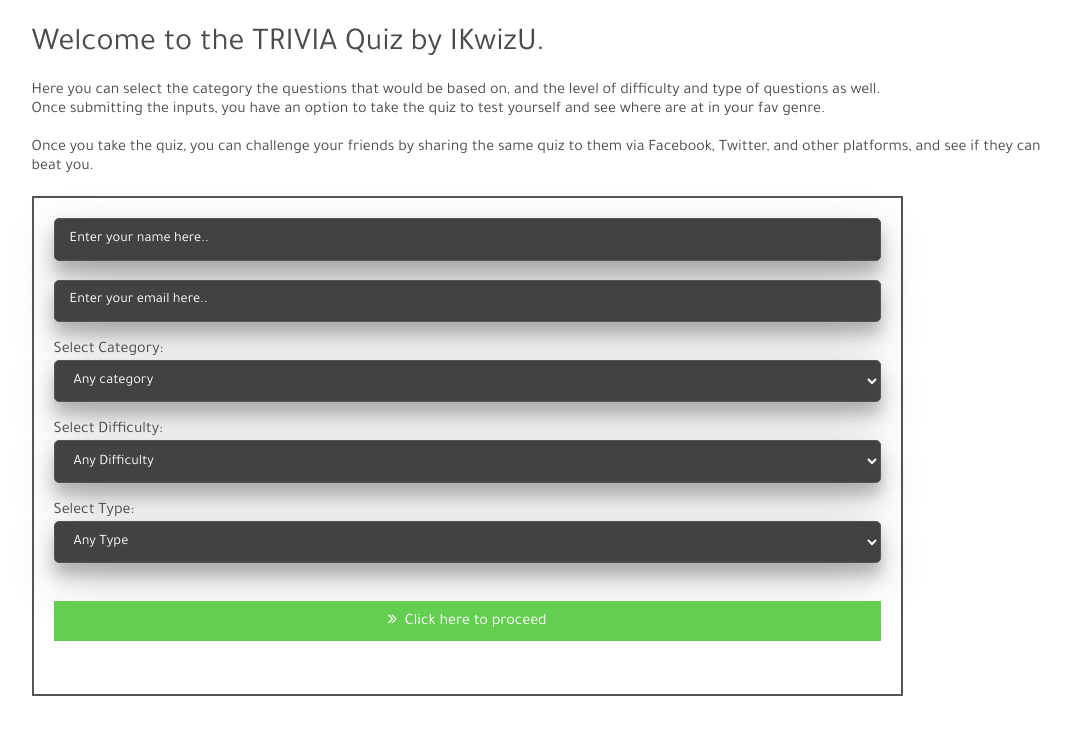
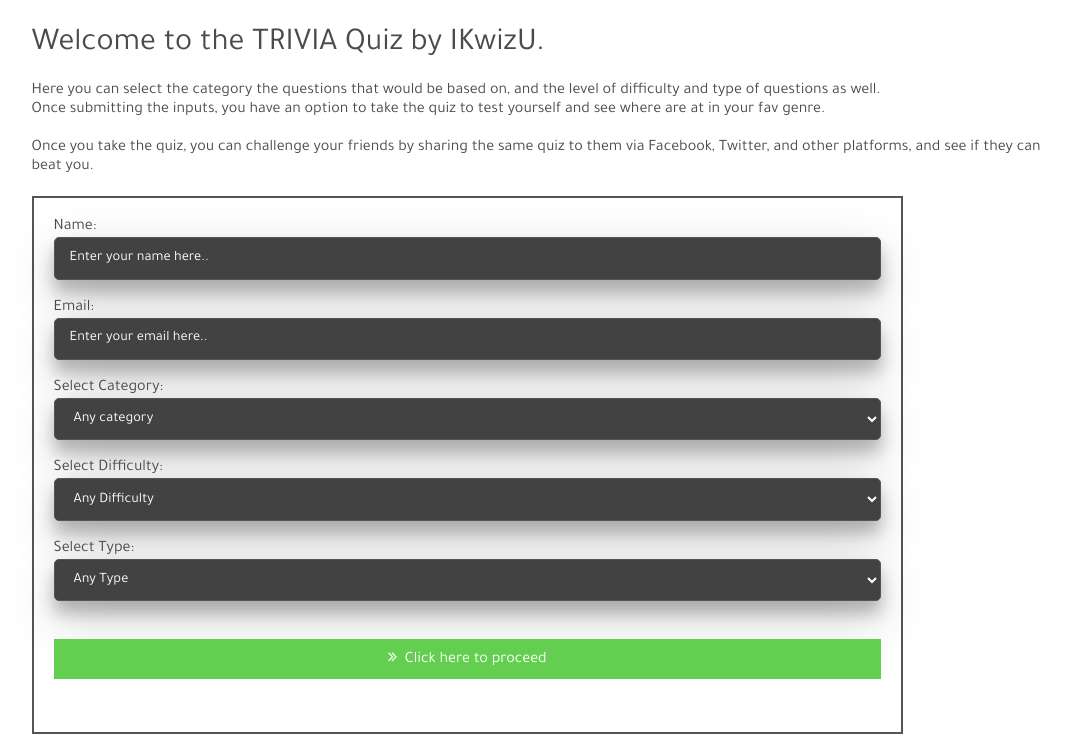
Before and after one commit to psripathi44/IKwizU, a PHP site: page / in a window 1280 px wide. Shown: the part 69-811 px from the top of the page, without its empty margins (186-1257 px from the left). Before the commit the page ends 765 px from the top, so only its background shows below. Run offline with PHP 8.4, Linux system fonts and the light colour scheme.

Commit message:
Update index.php

```diff
--- a/index.php
+++ b/index.php
@@ -30,7 +30,9 @@
 	Once you take the quiz, you can challenge your friends by sharing the same quiz to them via Facebook, Twitter, and other platforms, and see if they can beat you.<br/><br/>
 	<div class="formBox">
 		<form action="quizshere.php" method="post" name="inputsForm" onSubmit="return quizInpValidation();">
+			Name:<br/>
 			<input name="inpName" type="text" value="" placeholder="Enter your name here.." class = "inpText" style="background-color:#FFFFF"/> <br/><br/>
+			Email:<br/>
 			<input name="inpEmail" type="text" value="" placeholder="Enter your email here.." class ="inpText" style="background-color:#FFFFF"/><br/><br/>
 			Select Category:<br/>
 			<select id="inpCategory" name="inpCategory" class="inpDD">
```
